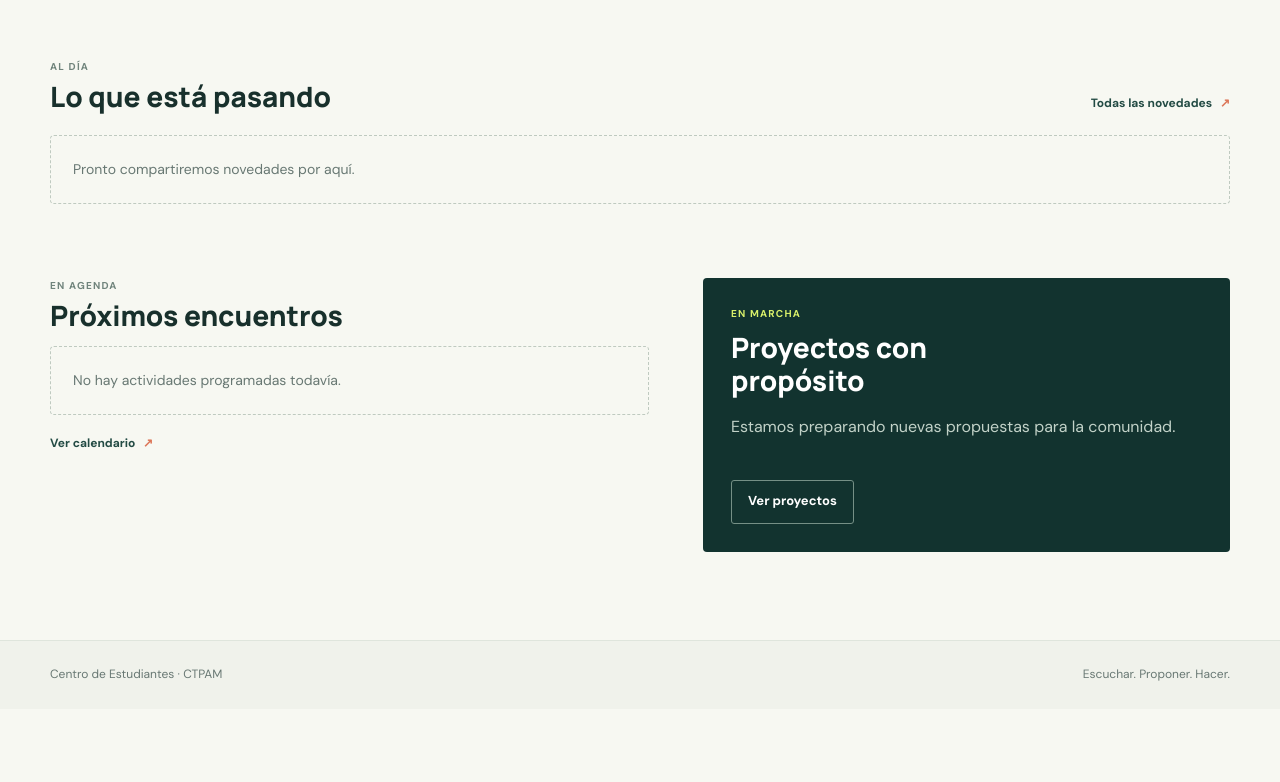
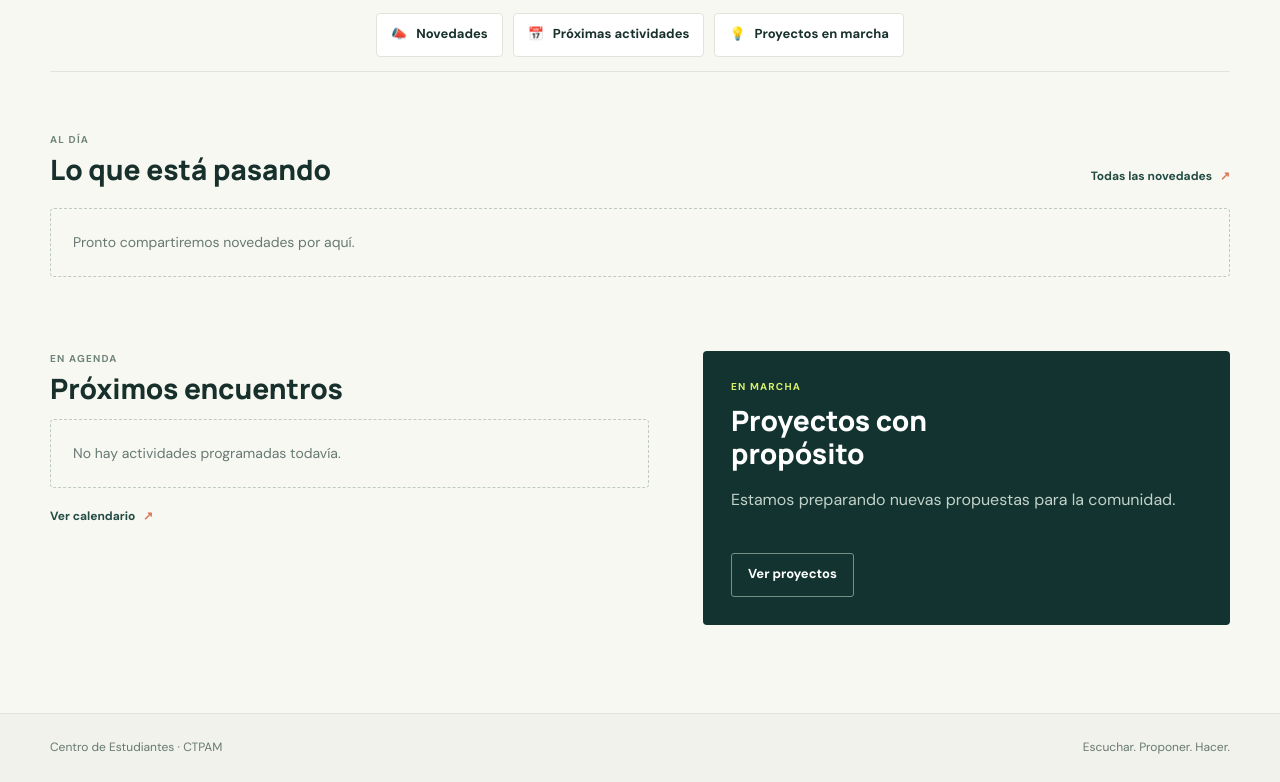
Before and after one commit to gpabloandres/web_app_centro_estudiantes, a Flask app: page / in a window 1280 px wide. Shown: the part 585-1367 px from the top of the page. Before the commit the page ends 1266 px from the top, so only its background shows below. Run offline with Flask 3, Linux system fonts and the light colour scheme.

Commit message:
Mejora UX.

```diff
--- a/app/static/css/site.css
+++ b/app/static/css/site.css
@@ -15,7 +15,7 @@
 }
 *, *::before, *::after { box-sizing: border-box; }
 html { scroll-behavior: smooth; }
-body { margin: 0; min-width: 320px; background: var(--paper); color: var(--ink); font: 16px/1.6 var(--font-body); }
+body { margin: 0; background: var(--paper); color: var(--ink); font: 16px/1.6 var(--font-body); }
 a { color: inherit; text-decoration: none; }
 button, input, select, textarea { font: inherit; }
 a:focus-visible, button:focus-visible, input:focus-visible, select:focus-visible, textarea:focus-visible { outline: 3px solid var(--coral); outline-offset: 3px; }
@@ -31,16 +31,22 @@ a:focus-visible, button:focus-visible, input:focus-visible, select:focus-visible
 .brand-copy small { margin-top: 4px; color: #c4d4c9; font-size: 11px; }
 .main-nav { display: flex; align-items: center; gap: clamp(14px, 2.3vw, 32px); }
 .main-nav a, .header-action { color: #e1ebe3; font-size: 13px; font-weight: 600; }
-.main-nav a:hover, .header-action:hover { color: var(--lime); }
+.main-nav a { position: relative; display: inline-flex; min-height: 44px; align-items: center; }
+.main-nav a::after { position: absolute; right: 0; bottom: 5px; left: 0; height: 2px; background: var(--lime); content: ""; transform: scaleX(0); transform-origin: left; transition: transform .16s ease; }
+.main-nav a:hover, .main-nav a[aria-current="page"], .header-action:hover { color: var(--lime); }
+.main-nav a:hover::after, .main-nav a[aria-current="page"]::after { transform: scaleX(1); }
+.brand[aria-current="page"] .brand-mark { box-shadow: 0 0 0 2px var(--white); }
 .header-action { border: 1px solid #54736a; border-radius: 3px; padding: 8px 12px; white-space: nowrap; }
 .page-shell { width: min(1180px, calc(100% - 48px)); min-height: calc(100vh - 146px); margin: 0 auto; padding: 42px 0 88px; }
 .site-footer { border-top: 1px solid var(--line); background: #f0f2eb; color: var(--muted); font-size: 12px; }
 .footer-inner { min-height: 68px; gap: 16px; }
 .home-hero { position: relative; display: flex; min-height: 440px; align-items: flex-end; overflow: hidden; isolation: isolate; margin-top: -42px; color: white; background: var(--forest); }
 .hero-photo, .hero-shade { position: absolute; z-index: -1; inset: 0; width: 100%; height: 100%; }
-.hero-photo { object-fit: cover; object-position: center 52%; }
+.hero-photo { color: transparent; font-size: 0; object-fit: cover; object-position: center 52%; }
 .hero-shade { background: linear-gradient(90deg, rgba(10, 32, 28, .88), rgba(10, 32, 28, .51) 53%, rgba(10, 32, 28, .04)); }
 .hero-copy { width: min(670px, 82%); padding: 74px clamp(24px, 7vw, 88px); animation: arrive .55s ease-out both; }
+.hero-actions { display: flex; flex-wrap: wrap; gap: 12px; }
+.hero-actions .button-outline { margin-top: 0; }
 .hero-copy h1, .page-heading h1, .admin-heading h1 { margin: 12px 0; font: 800 clamp(36px, 5vw, 60px)/1.08 var(--font-display); }
 .hero-copy p { max-width: 475px; margin: 0 0 25px; color: #e1ece5; font-size: 17px; }
 .hero-index { position: absolute; right: 4%; bottom: -94px; color: rgba(255,255,255,.1); font: 800 290px/.9 var(--font-display); pointer-events: none; }
@@ -48,6 +54,7 @@ a:focus-visible, button:focus-visible, input:focus-visible, select:focus-visible
 .eyebrow-light { color: var(--lime); }
 .button { display: inline-flex; min-height: 44px; align-items: center; justify-content: center; gap: 12px; border: 1px solid transparent; border-radius: 3px; padding: 10px 16px; font-size: 13px; font-weight: 700; cursor: pointer; transition: transform .16s ease, background .16s ease; }
 .button:hover { transform: translateY(-1px); }
+.button:active { transform: translateY(0) scale(.98); }
 .button-lime { background: var(--lime); color: var(--forest); }
 .button-dark { background: var(--forest); color: white; }
 .button-dark:hover { background: var(--forest-soft); }
@@ -58,7 +65,12 @@ a:focus-visible, button:focus-visible, input:focus-visible, select:focus-visible
 .priority-label { flex: 0 0 auto; padding: 5px 8px; background: #f5d9ca; color: #80432d; font-size: 10px; font-weight: 800; letter-spacing: .08em; text-transform: uppercase; }
 .priority-strip strong { flex: 1; font: 700 14px var(--font-display); }
 .priority-arrow { font-size: 20px; }
+.home-shortcuts { display: flex; flex-wrap: wrap; justify-content: center; gap: 10px; padding: 14px 0; border-bottom: 1px solid var(--line); }
+.home-shortcuts a { display: inline-flex; min-height: 44px; align-items: center; gap: 9px; border: 1px solid var(--line); border-radius: 4px; padding: 8px 14px; background: var(--white); font-size: 13px; font-weight: 700; transition: border-color .16s ease, background .16s ease, transform .16s ease; }
+.home-shortcuts a:hover { transform: translateY(-1px); border-color: #9aad9f; background: #edf2e8; }
+.home-shortcuts a:active { transform: translateY(0) scale(.98); }
 .content-section { padding-top: 60px; }
+.content-section[id], #agenda, #proyectos { scroll-margin-top: 16px; }
 .section-heading { display: flex; align-items: end; justify-content: space-between; gap: 18px; margin-bottom: 22px; }
 .section-heading h2, .project-panel h2 { margin: 5px 0 0; font: 750 28px/1.2 var(--font-display); }
 .text-link { color: var(--forest-soft); font-size: 12px; font-weight: 700; }
@@ -183,6 +195,7 @@ td strong { display: block; font: 700 13px var(--font-display); }
   .hero-photo { object-position: 58% center; }
   .hero-shade { background: linear-gradient(0deg, rgba(10,32,28,.9), rgba(10,32,28,.28) 85%); }
   .hero-copy { width: 100%; padding: 40px 22px; }
+  .hero-actions { align-items: flex-start; flex-direction: column; }
   .hero-copy h1 { font-size: 42px; }
   .hero-copy p { font-size: 15px; }
   .hero-index { right: -16px; bottom: -53px; font-size: 190px; }
@@ -215,3 +228,6 @@ td strong { display: block; font: 700 13px var(--font-display); }
 @media (prefers-reduced-motion: reduce) {
   *, *::before, *::after { scroll-behavior: auto !important; animation-duration: .01ms !important; transition-duration: .01ms !important; }
 }
+@media (max-width: 380px) {
+  .main-nav { display: grid; grid-template-columns: repeat(2, minmax(0, 1fr)); gap: 0 12px; overflow: visible; }
+}
--- a/app/templates/base.html
+++ b/app/templates/base.html
@@ -14,15 +14,15 @@
 	<a class="skip-link" href="#contenido">Saltar al contenido</a>
 	<header class="site-header">
 		<div class="header-inner">
-			<a class="brand" href="{{ url_for('public.index') }}" aria-label="Centro de Estudiantes, inicio">
+			<a class="brand" href="{{ url_for('public.index') }}" aria-label="Centro de Estudiantes, inicio"{% if request.endpoint == 'public.index' %} aria-current="page"{% endif %}>
 				<span class="brand-mark" aria-hidden="true">27</span>
 				<span class="brand-copy"><strong>Centro de Estudiantes</strong><small>CTPAM · Lista 27</small></span>
 			</a>
 			<nav class="main-nav" aria-label="Navegación principal">
-				<a href="{{ url_for('public.quienes_somos') }}">Quiénes somos</a>
-				<a href="{{ url_for('public.novedades') }}">Novedades</a>
-				<a href="{{ url_for('public.calendario') }}">Calendario</a>
-				<a href="{{ url_for('public.contacto') }}">Contacto</a>
+				<a href="{{ url_for('public.quienes_somos') }}"{% if request.endpoint == 'public.quienes_somos' %} aria-current="page"{% endif %}>Quiénes somos</a>
+				<a href="{{ url_for('public.novedades') }}"{% if request.endpoint == 'public.novedades' %} aria-current="page"{% endif %}>Novedades</a>
+				<a href="{{ url_for('public.calendario') }}"{% if request.endpoint == 'public.calendario' %} aria-current="page"{% endif %}>Calendario</a>
+				<a href="{{ url_for('public.contacto') }}"{% if request.endpoint == 'public.contacto' %} aria-current="page"{% endif %}>Contacto</a>
 			</nav>
 			{% if g.user %}
 				<a class="header-action" href="{{ url_for('admin.dashboard') }}">Administración</a>
--- a/app/templates/public/index.html
+++ b/app/templates/public/index.html
@@ -4,11 +4,12 @@
 <section class="home-hero">
   <img class="hero-photo" src="https://images.unsplash.com/photo-1523050854058-8df90110c9f1?auto=format&fit=crop&w=2000&q=85" alt="Estudiantes reunidos en el campus" fetchpriority="high">
   <div class="hero-shade"></div>
-  <div class="hero-copy"><span class="eyebrow eyebrow-light">CTPAM · Lista 27</span><h1>Una comunidad que avanza en equipo.</h1><p>Ideas, proyectos y espacios hechos para que cada voz cuente.</p><a class="button button-lime" href="{{ url_for('public.quienes_somos') }}">Conoce al equipo <span aria-hidden="true">↗</span></a></div>
+  <div class="hero-copy"><span class="eyebrow eyebrow-light">CTPAM · Lista 27</span><h1>Tu voz también construye el cole.</h1><p>Conoce las ideas, actividades y proyectos que mueven a nuestra comunidad.</p><div class="hero-actions"><a class="button button-lime" href="{{ url_for('public.novedades') }}">Ver novedades <span aria-hidden="true">↗</span></a><a class="button button-outline" href="{{ url_for('public.contacto') }}">Proponer una idea <span aria-hidden="true">↗</span></a></div></div>
   <span class="hero-index" aria-hidden="true">27</span>
 </section>
 {% if priority_news %}<a class="priority-strip" href="{{ url_for('public.novedades') }}"><span class="priority-label">Destacado</span><strong>{{ priority_news.title }}</strong><span class="priority-arrow" aria-hidden="true">↗</span></a>{% endif %}
-<section class="content-section">
+<nav class="home-shortcuts" aria-label="Accesos rápidos"><a href="#novedades"><span aria-hidden="true">📣</span> Novedades</a><a href="#agenda"><span aria-hidden="true">📅</span> Próximas actividades</a><a href="#proyectos"><span aria-hidden="true">💡</span> Proyectos en marcha</a></nav>
+<section class="content-section" id="novedades">
   <div class="section-heading"><div><span class="eyebrow">Al día</span><h2>Lo que está pasando</h2></div><a class="text-link" href="{{ url_for('public.novedades') }}">Todas las novedades <span aria-hidden="true">↗</span></a></div>
   {% if recent_posts %}<div class="news-grid">
     {% for post in recent_posts %}<article class="news-card{% if loop.first %} news-card-featured{% endif %}">
@@ -18,11 +19,11 @@
   </div>{% else %}<p class="empty-state">Pronto compartiremos novedades por aquí.</p>{% endif %}
 </section>
 <section class="content-section split-section">
-  <div><div class="section-heading"><div><span class="eyebrow">En agenda</span><h2>Próximos encuentros</h2></div></div>
+  <div id="agenda"><div class="section-heading"><div><span class="eyebrow">En agenda</span><h2>Próximos encuentros</h2></div></div>
     {% if upcoming_events %}<ul class="event-list">{% for event in upcoming_events %}<li><span class="event-date">{{ event.event_date }}</span><span><strong>{{ event.title }}</strong><small>{{ event.location }}</small></span></li>{% endfor %}</ul>{% else %}<p class="empty-state">No hay actividades programadas todavía.</p>{% endif %}
     <a class="text-link" href="{{ url_for('public.calendario') }}">Ver calendario <span aria-hidden="true">↗</span></a>
   </div>
-  <div class="project-panel"><span class="eyebrow eyebrow-light">En marcha</span><h2>Proyectos con propósito</h2>
+  <div class="project-panel" id="proyectos"><span class="eyebrow eyebrow-light">En marcha</span><h2>Proyectos con propósito</h2>
     {% if active_projects %}<ul class="project-list">{% for project in active_projects %}<li><span class="project-dot" aria-hidden="true"></span><span><strong>{{ project.title }}</strong><small>{{ project.status }} · {{ project.category }}</small></span></li>{% endfor %}</ul>{% else %}<p class="muted-light">Estamos preparando nuevas propuestas para la comunidad.</p>{% endif %}
     <a class="button button-outline" href="{{ url_for('public.quienes_somos') }}">Ver proyectos</a>
   </div>
--- a/app/templates/public/novedades.html
+++ b/app/templates/public/novedades.html
@@ -4,6 +4,6 @@
 <header class="page-heading"><span class="eyebrow">Comunicados y recursos</span><h1>Novedades</h1><p>Información reciente del Centro de Estudiantes.</p></header>
 <form class="filter-bar" method="get"><label for="categoria">Categoría</label><select id="categoria" name="categoria"><option value="">Todas</option>{% for category in categories %}<option value="{{ category }}"{% if category_filter == category %} selected{% endif %}>{{ category }}</option>{% endfor %}</select><button class="button button-dark" type="submit">Filtrar</button></form>
 {% if posts.items %}<div class="news-grid news-grid-list">{% for post in posts.items %}<article class="news-card">{% if post.image_url %}<img src="{{ post.image_url }}" alt="" loading="lazy">{% else %}<div class="news-art" aria-hidden="true"><span>{{ "%02d"|format(loop.index) }}</span></div>{% endif %}<div class="news-body"><span class="eyebrow">{{ post.category }}{% if post.is_priority %} · Destacado{% endif %}</span><h2>{{ post.title }}</h2><p class="post-content">{{ post.content }}</p><time>{{ post.created_at.strftime('%d/%m/%Y') }}</time></div></article>{% endfor %}</div>
-<nav class="pagination" aria-label="Paginación">{% if posts.has_prev %}<a href="{{ url_for('public.novedades', pagina=posts.prev_num, categoria=category_filter) }}">← Anterior</a>{% else %}<span></span>{% endif %}<span>Página {{ posts.page }} de {{ posts.pages or 1 }}</span>{% if posts.has_next %}<a href="{{ url_for('public.novedades', pagina=posts.next_num, categoria=category_filter) }}">Siguiente →</a>{% else %}<span></span>{% endif %}</nav>
+<nav class="pagination" aria-label="Paginación">{% if posts.has_prev %}<a href="{{ url_for('public.novedades', pagina=posts.prev_num, categoria=category_filter) }}">← Anterior</a>{% else %}<span></span>{% endif %}<span aria-current="page">Página {{ posts.page }} de {{ posts.pages or 1 }}</span>{% if posts.has_next %}<a href="{{ url_for('public.novedades', pagina=posts.next_num, categoria=category_filter) }}">Siguiente →</a>{% else %}<span></span>{% endif %}</nav>
 {% else %}<p class="empty-state">No hay publicaciones para esta categoría.</p>{% endif %}
 {% endblock %}
```
Also changed, not shown: tests/test_app.py (+30 -0 lines).
